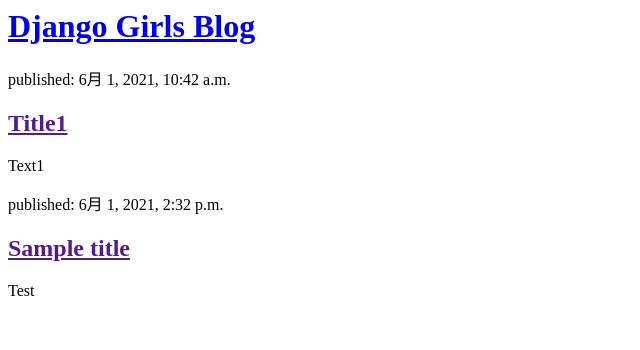
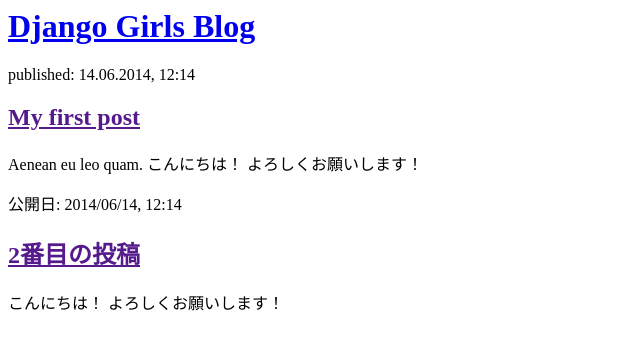
Before and after one commit to glxy452/my-first-blog, a Django app: page / in a window 1280 px wide. Shown: the top 350 px of the page, without its empty margins (0-640 px from the left). Run offline with Django 3.2, Linux system fonts and the light colour scheme; data comes from the database, SQL or seed files in the repository.

Commit message:
Changed the HTML for the site.

```diff
--- a/blog/templates/blog/post_list.html
+++ b/blog/templates/blog/post_list.html
@@ -7,12 +7,16 @@
             <h1><a href="/">Django Girls Blog</a></h1>
         </div>
 
-        {% for post in posts %}
-            <div>
-                <p>published: {{ post.published_date }}</p>
-                <h2><a href="">{{ post.title }}</a></h2>
-                <p>{{ post.text|linebreaksbr }}</p>
-            </div>
-        {% endfor %}
+        <div>
+            <p>published: 14.06.2014, 12:14</p>
+            <h2><a href="">My first post</a></h2>
+            <p>Aenean eu leo quam. こんにちは！ よろしくお願いします！ </p>
+        </div>
+
+        <div>
+            <p>公開日: 2014/06/14, 12:14</p>
+            <h2><a href="">2番目の投稿</a></h2>
+            <p> こんにちは！ よろしくお願いします！ </p>
+        </div>
     </body>
 </html>
--- a/blog/views.py
+++ b/blog/views.py
@@ -1,8 +1,5 @@
 from django.shortcuts import render
-from django.utils import timezone
-from .models import Post
 
 # Create your views here.
 def post_list(request):
-    posts = Post.objects.filter(published_date__lte=timezone.now()).order_by('published_date')
-    return render(request, 'blog/post_list.html', {'posts': posts})
+    return render(request, 'blog/post_list.html', {})
```
